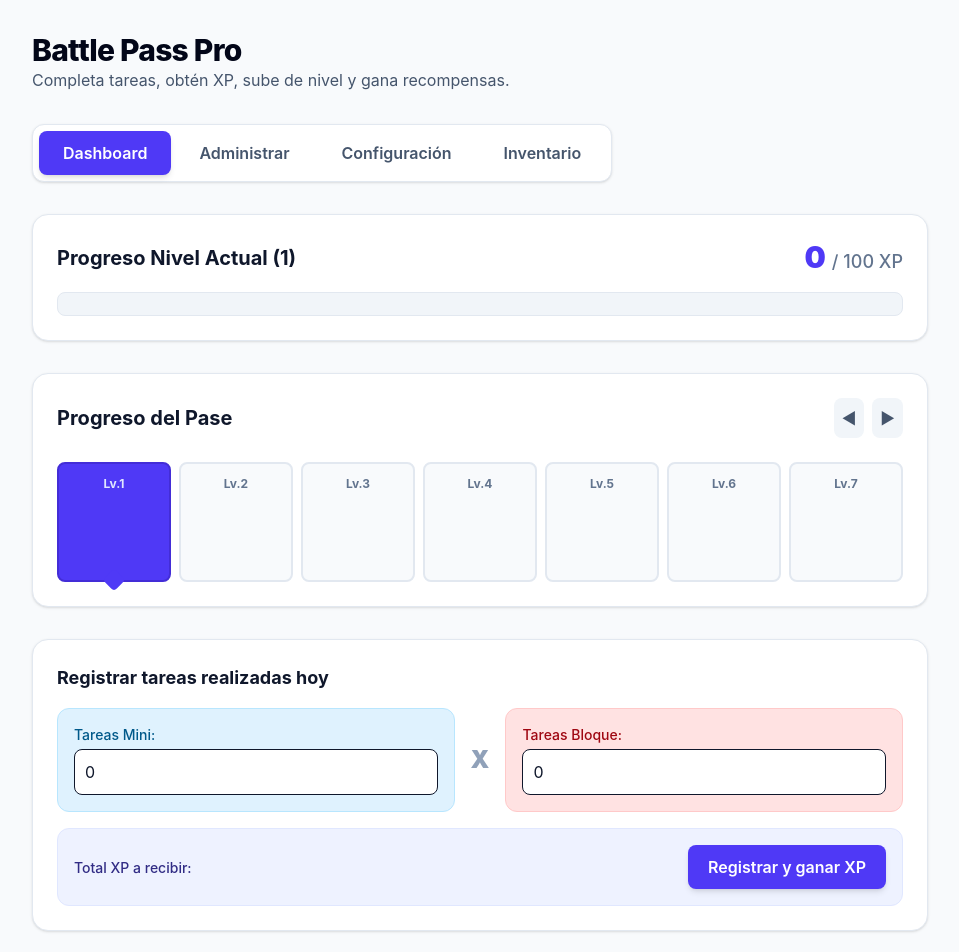
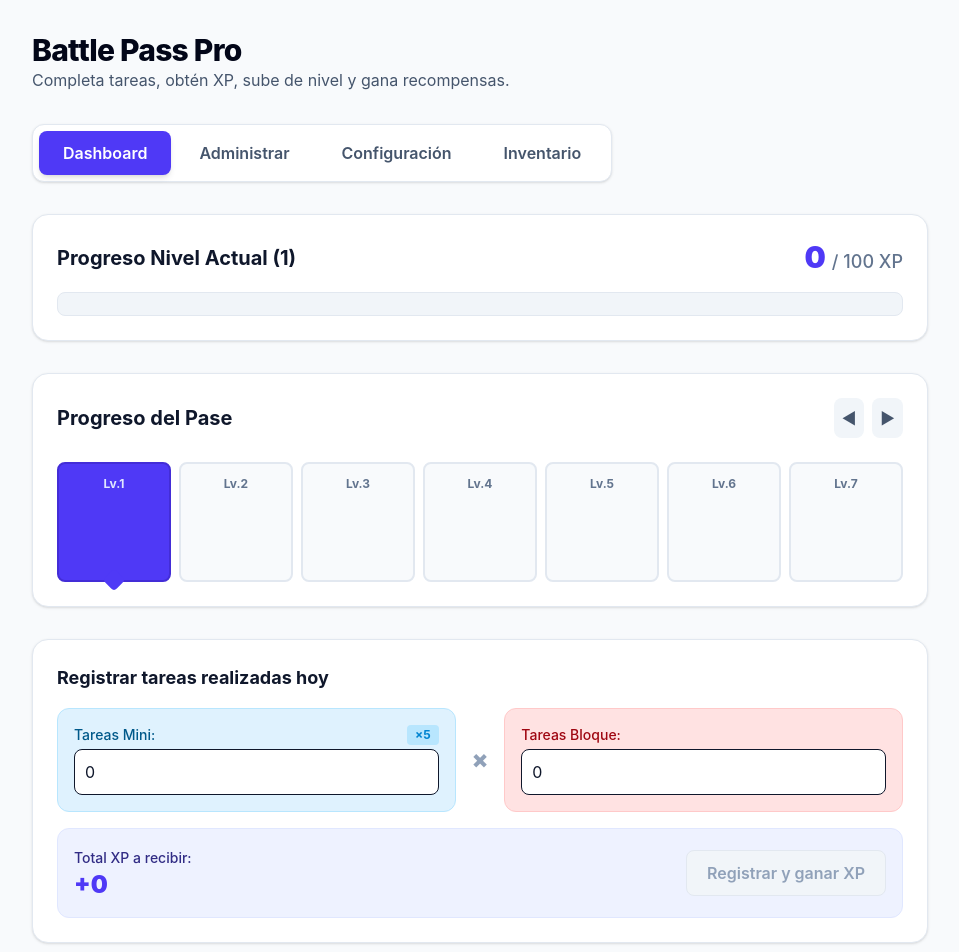
Before and after one commit to gastonheinz/proyect-dreampass, a React (Vite) app: page / in a window 1280 px wide. Shown: the top 952 px of the page, without its empty margins (160-1119 px from the left). Built offline with nearby package versions, Linux system fonts and the light colour scheme.

Commit message:
mas mejoras

```diff
--- a/src/App.jsx
+++ b/src/App.jsx
@@ -27,7 +27,12 @@ function App() {
   const [isRegistering, setIsRegistering] = useState(false);
   const [registerXpDisplay, setRegisterXpDisplay] = useState(0);
   const [showXpResult, setShowXpResult] = useState(false);
+  const [animPhase, setAnimPhase] = useState('idle'); // 'left' | 'right' | 'total' | 'idle'
+  const [animLeftValue, setAnimLeftValue] = useState(0);
+  const [animRightValue, setAnimRightValue] = useState(0);
   const lastXpAddedRef = useRef(0);
+  const leftRef = useRef(0);
+  const rightRef = useRef(0);
 
   // Animación nivel
   const [showLevelUp, setShowLevelUp] = useState(null);
@@ -36,6 +41,8 @@ function App() {
   const pendingLevelsRef = useRef([]);
   const prevLevelRef = useRef(Math.floor((parseInt(localStorage.getItem('totalXp')) || 0) / 100) + 1);
   const claimOrderRef = useRef(0);
+  const rewardsRef = useRef(rewards);
+  rewardsRef.current = rewards;
 
   const levelsPerPage = 7;
 
@@ -47,15 +54,16 @@ function App() {
   };
 
   const { level, currentLevelXp, nextLevelXp } = getLevelInfo(displayedXp);
+  const { level: realLevel, currentLevelXp: realCurrentLevelXp } = getLevelInfo(totalXp);
 
   // Buscar la próxima recompensa (que aún no hemos alcanzado)
   const nextReward = [...rewards]
     .sort((a, b) => a.requiredLevel - b.requiredLevel)
-    .find(r => r.requiredLevel > level);
+    .find(r => r.requiredLevel > realLevel);
 
-  const xpFaltante = nextReward ? (nextReward.requiredLevel - level) * 100 - currentLevelXp : 0;
-  const xpARecibir = (10 + (10 * completedMinis)) * (1 + completedBlocks);
-  const alcanzaRecompensa = xpARecibir >= xpFaltante && xpFaltante > 0;
+  const xpFaltante = nextReward ? (nextReward.requiredLevel - realLevel) * 100 - realCurrentLevelXp : 0;
+  const xpARecibir = ((completedBlocks > 0 ? 1 : 0) + completedMinis * 5) * ((completedMinis > 0 ? 1 : 0) + completedBlocks);
+  const alcanzaRecompensa = !isRegistering && !showXpResult && xpARecibir >= xpFaltante && xpFaltante > 0;
 
   const generateDailyTasks = () => {
     const dayOfWeek = (new Date().getDay() + 6) % 7; // 0=Mon, 6=Sun
@@ -106,14 +114,14 @@ function App() {
     }
     if (!showLevelUp && !levelUpToast && pendingLevelsRef.current.length > 0) {
       const nextLevel = pendingLevelsRef.current.shift();
-      const unlocked = rewards.filter(r => r.requiredLevel === nextLevel);
+      const unlocked = rewardsRef.current.filter(r => r.requiredLevel === nextLevel);
       if (unlocked.length > 0) {
         setShowLevelUp({ level: nextLevel, rewards: unlocked });
       } else {
         setLevelUpToast(nextLevel);
       }
     }
-  }, [level, showLevelUp, levelUpToast, rewards]);
+  }, [level, showLevelUp, levelUpToast]);
 
   // Auto-dismiss toast/popup después de un tiempo
   useEffect(() => {
@@ -180,11 +188,18 @@ function App() {
   };
 
   const registerCompletedTasks = () => {
-    const xpToAdd = (10 + (10 * completedMinis)) * (1 + completedBlocks);
-    if (xpToAdd > 0) {
-      registerTargetRef.current = xpToAdd;
+    const left = (completedBlocks > 0 ? 1 : 0) + completedMinis * 5;
+    const right = (completedMinis > 0 ? 1 : 0) + completedBlocks;
+    const total = left * right;
+    if (total > 0) {
+      registerTargetRef.current = total;
+      leftRef.current = left;
+      rightRef.current = right;
+      setAnimPhase('left');
+      setAnimLeftValue(0);
+      setAnimRightValue(0);
+      setRegisterXpDisplay(0);
       setIsRegistering(true);
-      setRegisterXpDisplay(0);
     }
   };
 
@@ -192,6 +207,30 @@ function App() {
 
   useEffect(() => {
     if (!isRegistering) return;
+
+    if (animPhase === 'left') {
+      if (animLeftValue < leftRef.current) {
+        const step = Math.max(1, Math.ceil(leftRef.current / 20));
+        const timer = setTimeout(() => {
+          setAnimLeftValue(prev => Math.min(prev + step, leftRef.current));
+        }, 50);
+        return () => clearTimeout(timer);
+      } else {
+        const timer = setTimeout(() => setAnimPhase('right'), 300);
+        return () => clearTimeout(timer);
+      }
+    } else if (animPhase === 'right') {
+      if (animRightValue < rightRef.current) {
+        const step = Math.max(1, Math.ceil(rightRef.current / 20));
+        const timer = setTimeout(() => {
+          setAnimRightValue(prev => Math.min(prev + step, rightRef.current));
+        }, 50);
+        return () => clearTimeout(timer);
+      } else {
+        const timer = setTimeout(() => setAnimPhase('total'), 300);
+        return () => clearTimeout(timer);
+      }
+    } else if (animPhase === 'total') {
       const target = registerTargetRef.current;
       if (registerXpDisplay < target) {
         const step = Math.max(1, Math.ceil(target / 40));
@@ -207,17 +246,19 @@ function App() {
         lastXpAddedRef.current = target;
         setShowXpResult(true);
         setTotalXp(prev => prev + target);
-      setCompletedMinis(0);
-      setCompletedBlocks(0);
         setIsRegistering(false);
       }
-  }, [isRegistering, registerXpDisplay]);
+    }
+  }, [isRegistering, animPhase, animLeftValue, animRightValue, registerXpDisplay]);
 
   useEffect(() => {
     if (showXpResult && displayedXp === totalXp) {
       const timer = setTimeout(() => {
         setShowXpResult(false);
         setRegisterXpDisplay(0);
+        setCompletedMinis(0);
+        setCompletedBlocks(0);
+        setAnimPhase('idle');
       }, 600);
       return () => clearTimeout(timer);
     }
@@ -264,7 +305,7 @@ function App() {
     <div className="min-h-screen bg-slate-50 text-slate-900 font-sans p-4 md:p-8">
       {/* Animación Nivel Up */}
       {showLevelUp && (
-        <div className="fixed inset-0 z-50 flex items-center justify-center bg-black/60 backdrop-blur-md animate-popup p-4">
+        <div key="levelup-popup" className="fixed inset-0 z-50 flex items-center justify-center bg-black/60 backdrop-blur-md animate-popup p-4">
           <div className="bg-white p-10 rounded-3xl text-center shadow-2xl max-w-lg w-full relative">
             <button
               onClick={() => setShowLevelUp(null)}
@@ -297,7 +338,7 @@ function App() {
       )}
 
       {levelUpToast && (
-        <div className="fixed top-0 left-0 right-0 z-50 flex justify-center pt-8 pointer-events-none">
+        <div key={`toast-${levelUpToast}`} className="fixed top-0 left-0 right-0 z-50 flex justify-center pt-8 pointer-events-none">
           <div className="bg-indigo-600 text-white px-8 py-5 rounded-2xl shadow-2xl flex items-center gap-4 animate-toast pointer-events-auto border border-indigo-400">
             <span className="text-3xl">⬆</span>
             <div>
@@ -450,8 +491,12 @@ function App() {
               <h3 className="text-lg font-bold mb-4">Registrar tareas realizadas hoy</h3>
               <div className="flex flex-col gap-4">
                 <div className="flex items-center gap-4">
+                  {(isRegistering || showXpResult) && <span className="text-2xl font-black text-sky-600 whitespace-nowrap">{completedBlocks > 0 ? '1 +' : '0 +'}</span>}
                   <div className={`flex-1 p-4 rounded-xl border transition-all duration-300 bg-sky-100 ${alcanzaRecompensa ? 'animate-fire-blue border-sky-300' : 'border-sky-200'}`}>
-                    <label className="block text-sm font-medium mb-1 text-sky-800">Tareas Mini:</label>
+                    <div className="flex justify-between items-center mb-1">
+                      <label className="block text-sm font-medium text-sky-800">Tareas Mini:</label>
+                      <span className="text-xs font-bold text-sky-600 bg-sky-200 px-2 py-0.5 rounded">×5</span>
+                    </div>
                     <input
                       type="number"
                       min="0"
@@ -460,7 +505,8 @@ function App() {
                       className="w-full border rounded-lg p-2.5 bg-white focus:ring-2 focus:ring-sky-500 outline-none transition-all"
                     />
                   </div>
-                  <span className="text-2xl font-black text-slate-400">X</span>
+                  <span className="text-2xl font-black text-slate-400">×</span>
+                  {(isRegistering || showXpResult) && <span className="text-2xl font-black text-red-600 whitespace-nowrap">{completedMinis > 0 ? '1 +' : '0 +'}</span>}
                   <div className={`flex-1 p-4 rounded-xl border transition-all duration-300 bg-red-100 ${alcanzaRecompensa ? 'animate-fire-red border-red-300' : 'border-red-200'}`}>
                     <label className="block text-sm font-medium mb-1 text-red-800">Tareas Bloque:</label>
                     <input
@@ -472,24 +518,91 @@ function App() {
                     />
                   </div>
                 </div>
-                <div className="bg-indigo-50 p-4 rounded-xl flex justify-between items-center border border-indigo-100">
+                <div className="bg-indigo-50 p-4 rounded-xl border border-indigo-100">
+                  {isRegistering || showXpResult ? (
+                    <div className="flex flex-col items-center gap-1">
+                      {animPhase === 'left' && (
+                        <div className="text-center">
+                          <div className="text-lg font-black text-indigo-600">
+                            ({completedBlocks > 0 ? '1' : '0'} + <span className="text-sky-600">{animLeftValue}</span>) × ({completedMinis > 0 ? '1' : '0'} + {completedBlocks})
+                          </div>
+                          <div className="text-lg font-black text-indigo-600 mt-1">
+                            (<span className="text-sky-600">{(completedBlocks > 0 ? 1 : 0) + animLeftValue}</span>)
+                          </div>
+                          <div className="text-xs text-indigo-400 mt-1">Calculando multiplicando Mini...</div>
+                        </div>
+                      )}
+                      {animPhase === 'right' && (
+                        <div className="text-center">
+                          <div className="text-lg font-black text-indigo-600">
+                            <span>({completedBlocks > 0 ? '1' : '0'} + {completedMinis * 5})</span>
+                            <span className="mx-2">×</span>
+                            <span>({completedMinis > 0 ? '1' : '0'} + <span className="text-red-600">{animRightValue}</span>)</span>
+                          </div>
+                          <div className="text-lg font-black text-indigo-600 mt-1 flex justify-center gap-3">
+                            <span>({(completedBlocks > 0 ? 1 : 0) + completedMinis * 5})</span>
+                            <span>×</span>
+                            <span>(<span className="text-red-600">{(completedMinis > 0 ? 1 : 0) + animRightValue}</span>)</span>
+                          </div>
+                          <div className="text-xs text-indigo-400 mt-1">Calculando multiplicando Bloque...</div>
+                        </div>
+                      )}
+                      {animPhase === 'total' && !showXpResult && (
+                        <div className="text-center">
+                          <div className="text-lg font-black text-indigo-600">
+                            ({completedBlocks > 0 ? '1' : '0'} + {completedMinis * 5})
+                            <span className="mx-2">×</span>
+                            ({completedMinis > 0 ? '1' : '0'} + {completedBlocks})
+                          </div>
+                          <div className="text-lg font-black text-indigo-600 mt-1 flex justify-center gap-3">
+                            <span>({(completedBlocks > 0 ? 1 : 0) + completedMinis * 5})</span>
+                            <span>×</span>
+                            <span>({(completedMinis > 0 ? 1 : 0) + completedBlocks})</span>
+                            <span>=</span>
+                            <span className="text-indigo-700">+{registerXpDisplay}</span>
+                          </div>
+                          <div className="text-xs text-indigo-400 mt-1">Calculando XP total...</div>
+                        </div>
+                      )}
+                      {showXpResult && (
+                        <div className="text-center">
+                          <div className="text-lg font-black text-indigo-600">
+                            ({completedBlocks > 0 ? '1' : '0'} + {completedMinis * 5})
+                            <span className="mx-2">×</span>
+                            ({completedMinis > 0 ? '1' : '0'} + {completedBlocks})
+                          </div>
+                          <div className="text-lg font-black text-indigo-600 mt-1 flex justify-center gap-3">
+                            <span>({(completedBlocks > 0 ? 1 : 0) + completedMinis * 5})</span>
+                            <span>×</span>
+                            <span>({(completedMinis > 0 ? 1 : 0) + completedBlocks})</span>
+                            <span>=</span>
+                            <span className="text-emerald-600">+{lastXpAddedRef.current}</span>
+                          </div>
+                          <div className="text-xs text-emerald-600 font-medium mt-1">¡XP añadida!</div>
+                        </div>
+                      )}
+                    </div>
+                  ) : (
+                    <div className="flex justify-between items-center">
                       <div>
                         <span className="text-sm font-medium text-indigo-900">Total XP a recibir:</span>
                         <span className="block text-2xl font-black text-indigo-600">
-                      {isRegistering ? `+${registerXpDisplay}` : showXpResult ? `+${lastXpAddedRef.current}` : ''}
+                          +{((completedBlocks > 0 ? 1 : 0) + completedMinis * 5) * ((completedMinis > 0 ? 1 : 0) + completedBlocks)}
                         </span>
                       </div>
                       <button
                         onClick={registerCompletedTasks}
-                    disabled={isRegistering || ((10 + (10 * completedMinis)) * (1 + completedBlocks)) === 0}
+                        disabled={isRegistering || (((completedBlocks > 0 ? 1 : 0) + completedMinis * 5) * ((completedMinis > 0 ? 1 : 0) + completedBlocks)) === 0}
                         className={`px-5 py-2.5 rounded-lg font-semibold transition-all duration-200 ${
-                      !isRegistering && ((10 + (10 * completedMinis)) * (1 + completedBlocks)) > 0
+                          !isRegistering && (((completedBlocks > 0 ? 1 : 0) + completedMinis * 5) * ((completedMinis > 0 ? 1 : 0) + completedBlocks)) > 0
                             ? 'bg-indigo-600 text-white hover:bg-indigo-700 active:scale-95 shadow-md hover:shadow-lg'
                             : 'bg-slate-100 text-slate-400 cursor-not-allowed border border-slate-200'
                         }`}
                       >
                         Registrar y ganar XP
                       </button>
+                    </div>
+                  )}
                 </div>
               </div>
             </div>
```
Lines whose indentation alone changed are shown as unchanged.
